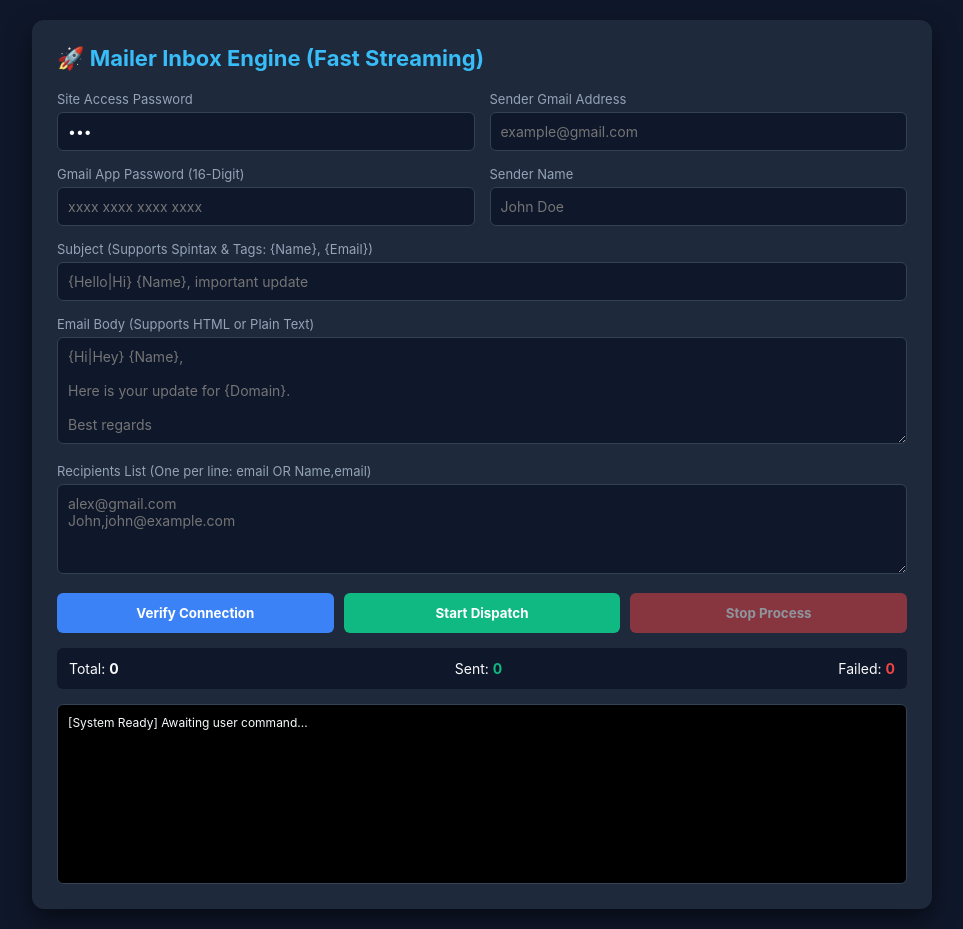
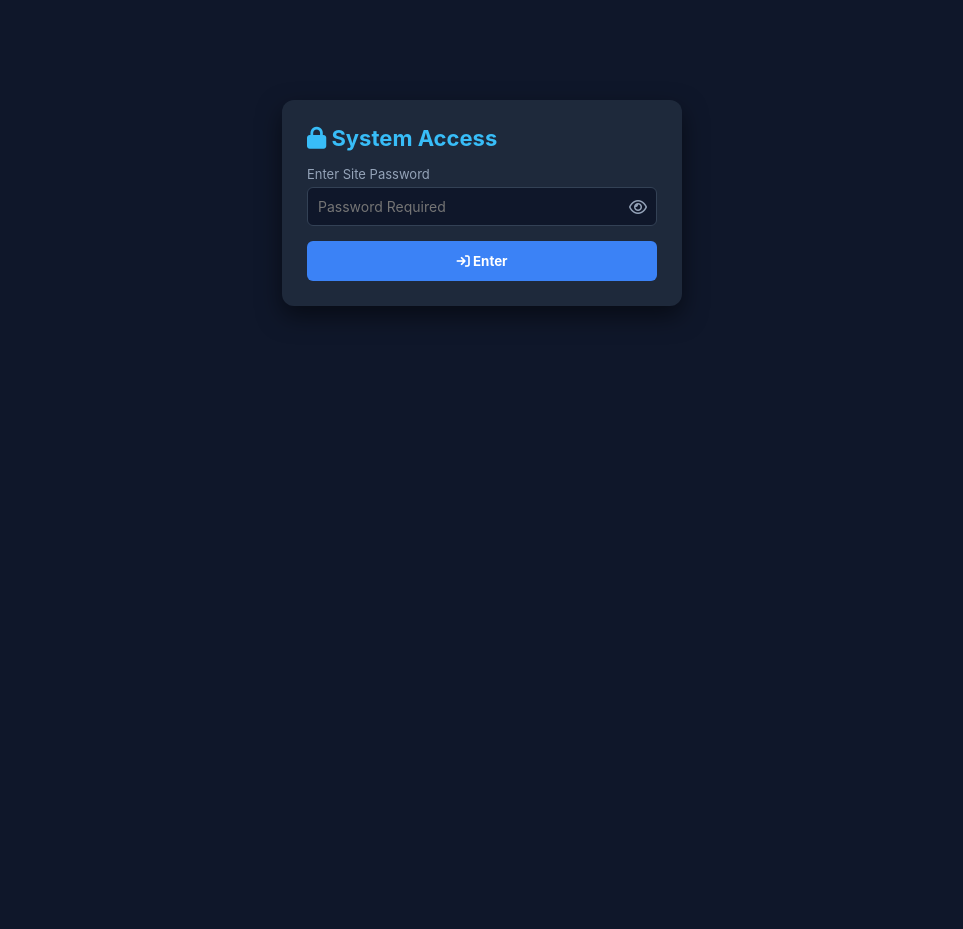
Before and after one commit to manikantleadmaker-star/manikantmahur, a website: page public/index.html in a window 1280 px wide. Shown: the whole page, without its empty margins (158-1121 px from the left). After the commit the page ends 800 px from the top, so only its background shows below. Drawn offline with Linux system fonts and the light colour scheme.

Commit message:
Update index.html

```diff
--- a/public/index.html
+++ b/public/index.html
@@ -4,232 +4,129 @@
   <meta charset="UTF-8">
   <meta name="viewport" content="width=device-width, initial-scale=1.0">
   <title>High Deliverability Mailer Engine</title>
+  <link rel="stylesheet" href="https://cdnjs.cloudflare.com/ajax/libs/font-awesome/6.4.0/css/all.min.css">
   <script src="https://challenges.cloudflare.com/turnstile/v0/api.js" async defer></script>
   <style>
     * { box-sizing: border-box; margin: 0; padding: 0; font-family: -apple-system, BlinkMacSystemFont, "Segoe UI", Roboto, sans-serif; }
     body { background-color: #0f172a; color: #f8fafc; padding: 20px; }
-    .container { max-width: 900px; margin: 0 auto; background: #1e293b; padding: 25px; border-radius: 12px; box-shadow: 0 10px 25px rgba(0,0,0,0.5); }
-    h2 { color: #38bdf8; margin-bottom: 20px; font-size: 22px; }
+    .hidden { display: none !important; }
+    .container { max-width: 900px; margin: 0 auto; background: #1e293b; padding: 25px; border-radius: 12px; box-shadow: 0 10px 25px rgba(0,0,0,0.5); position: relative; }
+    h2 { color: #38bdf8; font-size: 22px; }
+    .header { display: flex; justify-content: space-between; align-items: center; margin-bottom: 20px; }
     .grid { display: grid; grid-template-columns: 1fr 1fr; gap: 15px; margin-bottom: 15px; }
     .full-width { grid-column: span 2; }
     label { font-size: 13px; color: #94a3b8; display: block; margin-bottom: 5px; }
+    .input-wrap { position: relative; }
     input, textarea { width: 100%; padding: 10px; background: #0f172a; border: 1px solid #334155; border-radius: 6px; color: #fff; font-size: 14px; }
+    .toggle-pass { position: absolute; right: 10px; top: 10px; cursor: pointer; color: #94a3b8; }
     input:focus, textarea:focus { outline: none; border-color: #38bdf8; }
     textarea { resize: vertical; }
     .btn-group { display: flex; gap: 10px; margin-top: 15px; }
     button { flex: 1; padding: 12px; border: none; border-radius: 6px; font-weight: bold; cursor: pointer; transition: 0.2s; }
-    .btn-verify { background: #3b82f6; color: #fff; }
+    .btn-primary { background: #3b82f6; color: #fff; }
     .btn-send { background: #10b981; color: #fff; }
     .btn-stop { background: #ef4444; color: #fff; }
+    .btn-logout { background: transparent; border: 1px solid #ef4444; color: #ef4444; padding: 6px 12px; font-size: 12px; }
     button:hover { opacity: 0.9; }
     button:disabled { opacity: 0.5; cursor: not-allowed; }
     .stats { display: flex; justify-content: space-between; background: #0f172a; padding: 12px; border-radius: 6px; margin: 15px 0; font-size: 14px; }
     .stats span { font-weight: bold; }
-    .stat-sent { color: #10b981; }
-    .stat-failed { color: #ef4444; }
-    .logs { background: #000; border: 1px solid #334155; height: 180px; overflow-y: auto; padding: 10px; font-family: monospace; font-size: 12px; border-radius: 6px; }
-    .log-success { color: #4ade80; }
-    .log-error { color: #f87171; }
-    .cf-turnstile { margin-top: 10px; }
+    .stat-sent, .text-success { color: #10b981; }
+    .stat-failed, .text-danger { color: #ef4444; }
+    .text-warning { color: #f59e0b; }
+    .text-primary { color: #3b82f6; }
+    .progress-container { width: 100%; background: #0f172a; height: 8px; border-radius: 4px; overflow: hidden; margin-bottom: 15px; }
+    .progress-bar { width: 0%; height: 100%; background: #10b981; transition: width 0.3s; }
+    .error-msg { color: #f87171; font-size: 12px; margin-top: 5px; }
+    .status-box { font-size: 13px; margin: 10px 0; display: flex; align-items: center; gap: 8px; }
+    .btn-shake { animation: shake 0.4s; }
+    @keyframes shake { 0%, 100% { transform: translateX(0); } 25% { transform: translateX(-5px); } 75% { transform: translateX(5px); } }
   </style>
 </head>
 <body>
 
-<div class="container">
-  <h2>🚀 Mailer Inbox Engine (Fast Streaming)</h2>
+  <!-- PASSWORD GATE -->
+  <div id="password-gate" class="container" style="max-width: 400px; margin-top: 80px;">
+    <h2><i class="fa-solid fa-lock"></i> System Access</h2>
+    <form id="gate-form" style="margin-top: 15px;">
+      <label>Enter Site Password</label>
+      <div class="input-wrap">
+        <input type="password" id="gate-password" placeholder="Password Required">
+        <span class="toggle-pass" id="toggle-gate-password"><i class="fa-regular fa-eye"></i></span>
+      </div>
+      <div id="gate-error" class="error-msg hidden"><span>Invalid Password. Try again.</span></div>
+      <button type="submit" id="gate-submit-btn" class="btn-primary" style="width:100%; margin-top:15px;">
+        <i class="fa-solid fa-arrow-right-to-bracket"></i> Enter
+      </button>
+    </form>
+  </div>
 
-  <!-- Authentication & Credentials -->
+  <!-- MAIN APP -->
+  <div id="main-app" class="container hidden">
+    <div class="header">
+      <h2>🚀 Mailer Inbox Engine</h2>
+      <button id="logout-btn" class="btn-logout" title="Double click to logout">Logout</button>
+    </div>
+
     <div class="grid">
       <div>
-      <label>Site Access Password</label>
-      <input type="password" id="sitePassword" value="Y##" placeholder="Enter Access Pass">
-    </div>
-    <div>
         <label>Sender Gmail Address</label>
-      <input type="email" id="senderEmail" placeholder="example@gmail.com">
+        <input type="email" id="dashboard-email" placeholder="example@gmail.com">
       </div>
       <div>
         <label>Gmail App Password (16-Digit)</label>
-      <input type="password" id="appPassword" placeholder="xxxx xxxx xxxx xxxx">
+        <div class="input-wrap">
+          <input type="password" id="dashboard-password" placeholder="xxxx xxxx xxxx xxxx">
+          <span class="toggle-pass" id="toggle-password"><i class="fa-regular fa-eye"></i></span>
+        </div>
       </div>
       <div>
         <label>Sender Name</label>
-      <input type="text" id="senderName" placeholder="John Doe">
+        <input type="text" id="sender-name" placeholder="John Doe">
       </div>
-  </div>
-
-  <!-- Content Setup -->
-  <div class="grid">
-    <div class="full-width">
-      <label>Subject (Supports Spintax & Tags: {Name}, {Email})</label>
+      <div>
+        <label>Subject (Supports Spintax & Tags)</label>
         <input type="text" id="subject" placeholder="{Hello|Hi} {Name}, important update">
       </div>
       <div class="full-width">
         <label>Email Body (Supports HTML or Plain Text)</label>
-      <textarea id="messageBody" rows="5" placeholder="{Hi|Hey} {Name},&#10;&#10;Here is your update for {Domain}.&#10;&#10;Best regards"></textarea>
+        <textarea id="message-body" rows="4" placeholder="{Hi|Hey} {Name},&#10;&#10;Here is your update for {Domain}."></textarea>
       </div>
       <div class="full-width">
-      <label>Recipients List (One per line: email OR Name,email)</label>
-      <textarea id="recipients" rows="4" placeholder="alex@gmail.com&#10;John,john@example.com"></textarea>
+        <div style="display:flex; justify-content:space-between;">
+          <label>Recipients List (One per line)</label>
+          <span id="detected-count" style="font-size:12px; color:#38bdf8;">0 found</span>
+        </div>
+        <textarea id="recipients-input" rows="4" placeholder="alex@gmail.com&#10;John,john@example.com"></textarea>
+        <div id="email-validation-error" class="error-msg hidden">Please enter valid recipient emails.</div>
       </div>
     </div>
 
-  <!-- Turnstile Widget -->
-  <div class="cf-turnstile" data-sitekey="1x0000000000000000000000" data-callback="onTurnstileSuccess"></div>
+    <!-- Turnstile -->
+    <div class="cf-turnstile" data-sitekey="1x0000000000000000000000"></div>
 
-  <!-- Controls -->
-  <div class="btn-group">
-    <button class="btn-verify" onclick="verifySmtp()">Verify Connection</button>
-    <button class="btn-send" id="sendBtn" onclick="startSending()">Start Dispatch</button>
-    <button class="btn-stop" id="stopBtn" onclick="stopSending()" disabled>Stop Process</button>
+    <div class="status-box">
+      <i id="status-icon" class="fa-solid fa-circle-check text-success"></i>
+      <span id="status-text">System ready</span>
     </div>
 
-  <!-- Live Counter -->
-  <div class="stats">
-    <div>Total: <span id="totalCount">0</span></div>
-    <div>Sent: <span id="sentCount" class="stat-sent">0</span></div>
-    <div>Failed: <span id="failedCount" class="stat-failed">0</span></div>
+    <div class="progress-container">
+      <div class="progress-bar" id="progress-bar"></div>
     </div>
 
-  <!-- Logs Screen -->
-  <div class="logs" id="logBox">
-    <div>[System Ready] Awaiting user command...</div>
+    <div class="btn-group">
+      <button class="btn-send" id="send-btn"><i class="fa-solid fa-paper-plane"></i> Send All</button>
+      <button class="btn-stop hidden" id="stop-btn"><i class="fa-solid fa-stop"></i> Stop Process</button>
+    </div>
+
+    <div class="stats">
+      <div>Total: <span id="stat-total">0</span></div>
+      <div>Sent: <span id="stat-sent" class="stat-sent">0</span></div>
+      <div>Failed: <span id="stat-failed" class="stat-failed">0</span></div>
+      <div>Remaining: <span id="stat-remaining">0</span></div>
     </div>
   </div>
 
-<script>
-  let cfToken = '';
-  let abortController = null;
-
-  function onTurnstileSuccess(token) {
-    cfToken = token;
-  }
-
-  function appendLog(message, isError = false) {
-    const logBox = document.getElementById('logBox');
-    const item = document.createElement('div');
-    item.className = isError ? 'log-error' : 'log-success';
-    item.textContent = `[${new Date().toLocaleTimeString()}] ${message}`;
-    logBox.appendChild(item);
-    logBox.scrollTop = logBox.scrollHeight;
-  }
-
-  async function verifySmtp() {
-    const email = document.getElementById('senderEmail').value;
-    const appPassword = document.getElementById('appPassword').value;
-
-    if (!email || !appPassword) return alert('Email and App Password required!');
-
-    appendLog('Verifying SMTP connection...');
-    try {
-      const res = await fetch('/api/verify', {
-        method: 'POST',
-        headers: { 'Content-Type': 'application/json' },
-        body: JSON.stringify({ email, appPassword, cfToken })
-      });
-      const data = await res.json();
-      if (data.success) {
-        appendLog('SMTP Verified Successfully!');
-      } else {
-        appendLog(`Verification Failed: ${data.message}`, true);
-      }
-    } catch (e) {
-      appendLog(`Error verifying connection: ${e.message}`, true);
-    }
-  }
-
-  async function startSending() {
-    const email = document.getElementById('senderEmail').value;
-    const appPassword = document.getElementById('appPassword').value;
-    const senderName = document.getElementById('senderName').value;
-    const subject = document.getElementById('subject').value;
-    const messageBody = document.getElementById('messageBody').value;
-    const rawRecipients = document.getElementById('recipients').value.trim().split('\n').filter(r => r.trim());
-
-    if (!email || !appPassword || !rawRecipients.length) {
-      return alert('Fill required credentials and recipient list!');
-    }
-
-    document.getElementById('totalCount').textContent = rawRecipients.length;
-    document.getElementById('sentCount').textContent = '0';
-    document.getElementById('failedCount').textContent = '0';
-
-    document.getElementById('sendBtn').disabled = true;
-    document.getElementById('stopBtn').disabled = false;
-
-    appendLog(`Starting dispatch stream for ${rawRecipients.length} recipients...`);
-
-    let sent = 0;
-    let failed = 0;
-
-    abortController = new AbortController();
-
-    try {
-      const response = await fetch('/api/send-stream', {
-        method: 'POST',
-        headers: { 'Content-Type': 'application/json' },
-        body: JSON.stringify({
-          email, appPassword, senderName, subject, messageBody,
-          recipients: rawRecipients, cfToken
-        }),
-        signal: abortController.signal
-      });
-
-      const reader = response.body.getReader();
-      const decoder = new TextDecoder();
-      let buffer = '';
-
-      while (true) {
-        const { value, done } = await reader.read();
-        if (done) break;
-
-        buffer += decoder.decode(value, { stream: true });
-        const lines = buffer.split('\n\n');
-        buffer = lines.pop(); // Keep partial line in buffer
-
-        for (const line of lines) {
-          if (line.startsWith('data: ')) {
-            const dataStr = line.replace('data: ', '').trim();
-            if (dataStr === '[DONE]') {
-              appendLog('Process completed successfully.');
-              break;
-            }
-
-            try {
-              const res = JSON.parse(dataStr);
-              if (res.success) {
-                sent++;
-                document.getElementById('sentCount').textContent = sent;
-                appendLog(`SENT: ${res.recipient}`);
-              } else {
-                failed++;
-                document.getElementById('failedCount').textContent = failed;
-                appendLog(`FAILED: ${res.recipient} (${res.error})`, true);
-              }
-            } catch (e) {}
-          }
-        }
-      }
-    } catch (e) {
-      if (e.name !== 'AbortError') {
-        appendLog(`Stream error: ${e.message}`, true);
-      }
-    } finally {
-      document.getElementById('sendBtn').disabled = false;
-      document.getElementById('stopBtn').disabled = true;
-    }
-  }
-
-  async function stopSending() {
-    if (abortController) {
-      abortController.abort();
-    }
-    await fetch('/api/stop', { method: 'POST' });
-    appendLog('Sending process stopped by user.', true);
-    document.getElementById('sendBtn').disabled = false;
-    document.getElementById('stopBtn').disabled = true;
-  }
-</script>
-
+  <script src="script.js"></script>
 </body>
 </html>
```
Lines whose indentation alone changed are shown as unchanged.
